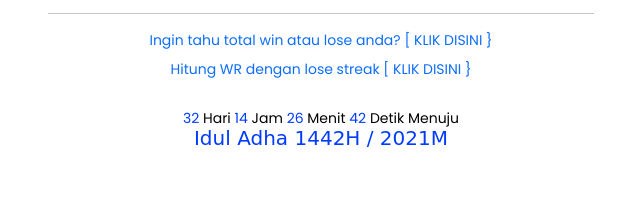
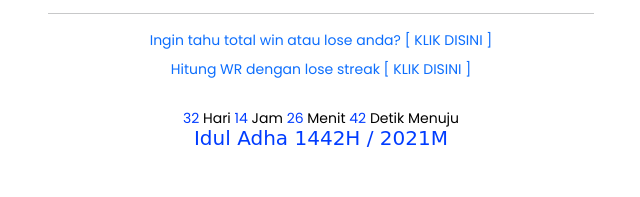
Before and after one commit to ramadhankukuh/cek-wr, a website: page index.html in a window 1280 px wide. Shown: the part 429-626 px from the top of the page, 319-959 px from the left. Drawn offline with nearby package versions, Linux system fonts and the light colour scheme; no server answers; a web font is replaced by a local one.

Commit message:
Update index.html

```diff
--- a/index.html
+++ b/index.html
@@ -44,8 +44,8 @@
                 <span id="resultText" class="text-center d-block">
                 </span>
                 <hr>
-                <a href="winlose.html" class="text-center d-block text-primary mb-2">Ingin tahu total win atau lose anda? [ KLIK DISINI }</a>
-                <a href="losestreak.html" class="text-center d-block text-primary mb-2">Hitung WR dengan lose streak [ KLIK DISINI }</a>
+                <a href="winlose.html" class="text-center d-block text-primary mb-2">Ingin tahu total win atau lose anda? [ KLIK DISINI ]</a>
+                <a href="losestreak.html" class="text-center d-block text-primary mb-2">Hitung WR dengan lose streak [ KLIK DISINI ]</a>
                 <style type="text/css" scoped="scoped">
     :root {
     --main-bg-color: #ffffff; /* background */
```
